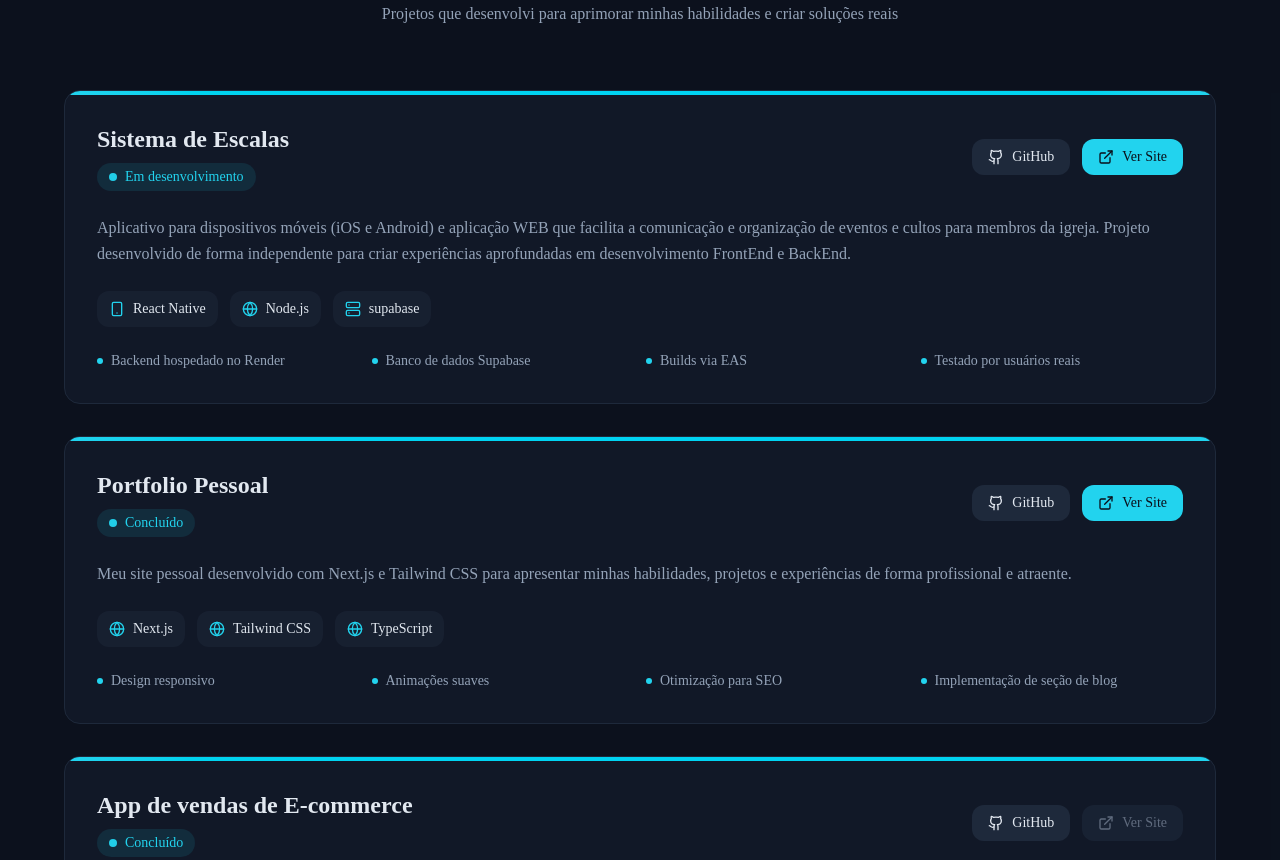
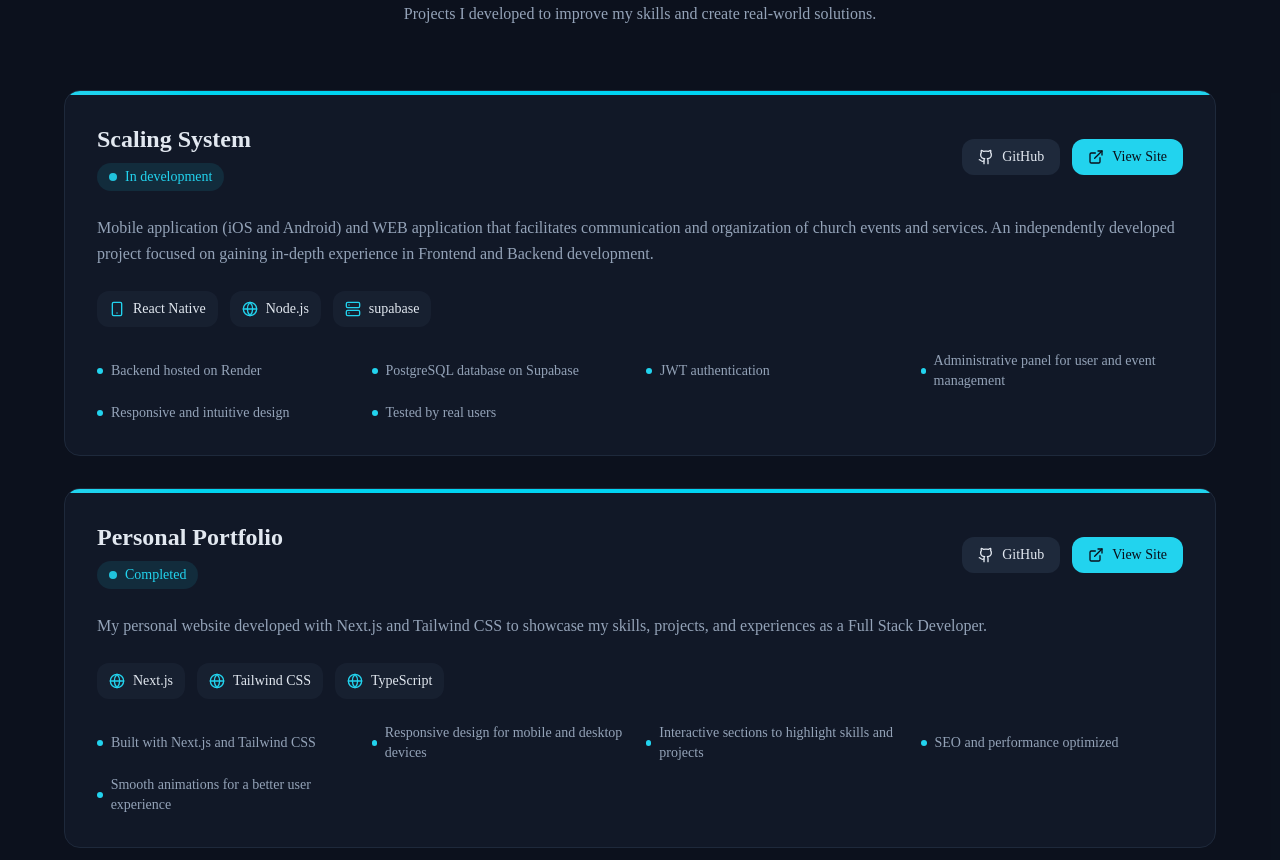
Before and after one commit to MateusJuan/Curriculo, a Next.js app: page /en in a window 1280 px wide. Shown: the part 1940-2800 px from the top of the page. Built offline with nearby package versions, Linux system fonts and the light colour scheme.

Commit message:
site 100% em inglês e portugês

```diff
--- a/components/portfolio/certificates-section.tsx
+++ b/components/portfolio/certificates-section.tsx
@@ -2,6 +2,7 @@
 
 import { Award, ExternalLink } from "lucide-react"
 import Image from "next/image"
+import { useTranslation } from "@/hooks/useTranslation"
 
 const certificates = [
   {
@@ -56,6 +57,8 @@ const certificates = [
 ]
 
 export function CertificatesSection() {
+  const { t, lang } = useTranslation()
+
   return (
     <section id="certificados" className="py-20 px-4 sm:px-6 lg:px-8 bg-card/30">
       <div className="max-w-6xl mx-auto">
@@ -67,10 +70,10 @@ export function CertificatesSection() {
             </div>
           </div>
           <h2 className="text-3xl sm:text-4xl font-bold mb-4">
-            <span className="gradient-text">Certificados</span>
+            <span className="gradient-text">{t.certificados}</span>
           </h2>
           <p className="text-muted-foreground">
-            Certificações e conquistas ao longo da minha jornada
+            {t.cert_descrcao}
           </p>
         </div>
 
--- a/components/portfolio/experience-section.tsx
+++ b/components/portfolio/experience-section.tsx
@@ -2,11 +2,16 @@
 
 import { ExternalLink, Github, Smartphone, Globe, Server } from "lucide-react"
 
-const projects = [
+import { useTranslation } from "@/hooks/useTranslation"
+
+export function ExperienceSection() {
+  const { t, lang } = useTranslation()
+
+  const projects = [
   {
-    title: "Sistema de Escalas",
+    title: t.expeciencias.Escalas.titulo,
     description:
-      "Aplicativo para dispositivos móveis (iOS e Android) e aplicação WEB que facilita a comunicação e organização de eventos e cultos para membros da igreja. Projeto desenvolvido de forma independente para criar experiências aprofundadas em desenvolvimento FrontEnd e BackEnd.",
+      t.expeciencias.Escalas.descricao,
     technologies: [
       { name: "React Native", icon: Smartphone },
       { name: "Node.js", icon: Globe },
@@ -16,19 +21,21 @@ const projects = [
       github: "https://github.com/MateusJuan/EscalasIASD",
       live: "https://escalas-web.vercel.app/"
     },
-    status: "Em desenvolvimento",
+    status: t.expeciencias.Escalas.status,
     contributors: [],
     highlights: [
-      "Backend hospedado no Render",
-      "Banco de dados Supabase",
-      "Builds via EAS",
-      "Testado por usuários reais",
+      t.expeciencias.Escalas.highlights[0],
+      t.expeciencias.Escalas.highlights[1],
+      t.expeciencias.Escalas.highlights[2],
+      t.expeciencias.Escalas.highlights[3],
+      t.expeciencias.Escalas.highlights[4],
+      t.expeciencias.Escalas.highlights[5],
     ],
   },
   {
-    title: "Portfolio Pessoal",
+    title: t.expeciencias["Portifólio Pessoal"].titulo,
     description:
-      "Meu site pessoal desenvolvido com Next.js e Tailwind CSS para apresentar minhas habilidades, projetos e experiências de forma profissional e atraente.",
+      t.expeciencias["Portifólio Pessoal"].descricao,
     technologies: [
       { name: "Next.js", icon: Globe },
       { name: "Tailwind CSS", icon: Globe },
@@ -38,19 +45,20 @@ const projects = [
       github:"https://github.com/MateusJuan/curriculo",
       live: "/"
     },
-    status: "Concluído",
+    status: t.expeciencias["Portifólio Pessoal"].status,
     contributors: [],
     highlights: [
-      "Design responsivo",
-      "Animações suaves",
-      "Otimização para SEO",
-      "Implementação de seção de blog",
+      t.expeciencias["Portifólio Pessoal"].highlights[0],
+      t.expeciencias["Portifólio Pessoal"].highlights[1],
+      t.expeciencias["Portifólio Pessoal"].highlights[2],
+      t.expeciencias["Portifólio Pessoal"].highlights[3],
+      t.expeciencias["Portifólio Pessoal"].highlights[4],
     ],
   },
   {
-    title: "App de vendas de E-commerce",
+    title: t.expeciencias["App de vendas de E-commerce"].titulo,
     description:
-      "Trabalho escolar de um aplicativo móvel para e-commerce desenvolvido com React Native, permitindo aos usuários navegar por produtos, adicionar itens ao carrinho e finalizar compras de forma intuitiva.",
+      t.expeciencias["App de vendas de E-commerce"].descricao,
     technologies: [
       { name: "React Native", icon: Smartphone },
       { name: "Node.js", icon: Globe },
@@ -60,30 +68,30 @@ const projects = [
       github: "https://github.com/onnMarket/on-Markett",
       live: null
     },
-    status: "Concluído",
+    status: t.expeciencias["App de vendas de E-commerce"].status,
     contributors: [
       {
         name: "Eliel Peixoto",
-        role: "Desenvolvedor Frontend",
+        role: t.expeciencias["App de vendas de E-commerce"].Eliel,
         github: "https://github.com/eliel-peixoto",
       },
       {
       name: "Efraim Negreiros",
-      role: "Desenvolvedor Backend",
+      role: t.expeciencias["App de vendas de E-commerce"].Efraim,
       github: "https://github.com/efraimjnegreiros",
       }
     ],
     highlights: [
-      "Backend hospedado no Render",
-      "Banco de dados Supabase",
-      "Builds via EAS",
-      "Testado por usuários reais",
+      t.expeciencias["App de vendas de E-commerce"].highlights[0],
+      t.expeciencias["App de vendas de E-commerce"].highlights[1],
+      t.expeciencias["App de vendas de E-commerce"].highlights[2],
+      t.expeciencias["App de vendas de E-commerce"].highlights[3],
     ],
   },
   {
-    title: "Quiz online de Biologia",
+    title: t.expeciencias["Quiz online de Biologia"].titulo,
     description:
-      "Projeto de quiz interativo desenvolvido para um trabalho escolar de biologia, focado em testar conhecimentos sobre a origem da vida por meio de perguntas de múltipla escolha. O quiz foi feito com criatividade e interface simples para engajar os usuários enquanto revisam conceitos importantes do currículo de biologia.",
+      t.expeciencias["Quiz online de Biologia"].descricao,
     technologies: [
       { name: "Node.js", icon: Server },
       { name: "Express.js", icon: Globe },
@@ -95,28 +103,27 @@ const projects = [
       github: "https://github.com/MateusJuan/Trabalho-de-Biologia-Quiz",
       live: "https://trabalho-de-biologia-quiz.vercel.app/"
     },
-    status: "Concluído",
+    status: t.expeciencias["Quiz online de Biologia"].status,
     contributors: [],
     highlights: [
-      "Perguntas de múltipla escolha sobre temas de biologia",
-      "Interface web interativa",
-      "Feito especificamente para trabalho escolar",
-      "Foco em criatividade e usabilidade",
+      t.expeciencias["Quiz online de Biologia"].highlights[0],
+      t.expeciencias["Quiz online de Biologia"].highlights[1],
+      t.expeciencias["Quiz online de Biologia"].highlights[2],
+      t.expeciencias["Quiz online de Biologia"].highlights[3],
+      t.expeciencias["Quiz online de Biologia"].highlights[4],
     ],
   },
 ]
-
-export function ExperienceSection() {
   return (
     <section id="experiencias" className="py-20 px-4 sm:px-6 lg:px-8 bg-card/30">
       <div className="max-w-6xl mx-auto">
         {/* Header */}
         <div className="text-center mb-16">
           <h2 className="text-3xl sm:text-4xl font-bold mb-4">
-            <span className="gradient-text">Experiências</span>
+            <span className="gradient-text">{t.expeciencias.titulo}</span>
           </h2>
           <p className="text-muted-foreground max-w-2xl mx-auto">
-            Projetos que desenvolvi para aprimorar minhas habilidades e criar soluções reais
+            {t.expeciencias.descricao}
           </p>
         </div>
 
@@ -163,7 +170,7 @@ export function ExperienceSection() {
                       className="flex items-center gap-2 px-4 py-2 bg-primary text-primary-foreground rounded-lg hover:bg-primary/90 transition-colors"
                     >
                       <ExternalLink className="w-4 h-4" />
-                      <span className="text-sm">Ver Site</span>
+                      <span className="text-sm">{t.expeciencias.ver}</span>
                     </a>
                   ) : (
                     <div
@@ -171,7 +178,7 @@ export function ExperienceSection() {
                       title="Site não disponível"
                     >
                       <ExternalLink className="w-4 h-4" />
-                      <span className="text-sm">Ver Site</span>
+                      <span className="text-sm">{t.expeciencias.ver}</span>
                     </div>
                   )}
                 </div> {/* Fecha Links */}
@@ -210,7 +217,7 @@ export function ExperienceSection() {
                 {project.contributors && project.contributors.length > 0 && (
                   <div className="mt-6">
                     <h4 className="text-sm font-semibold text-foreground mb-3">
-                      Contribuidores
+                      {t.expeciencias.Contribuidores}
                     </h4>
 
                     <div className="flex flex-wrap gap-3">
--- a/components/portfolio/footer.tsx
+++ b/components/portfolio/footer.tsx
@@ -1,6 +1,8 @@
 "use client"
 
 import { Github, Linkedin, Mail, Heart } from "lucide-react"
+import { useTranslation } from "@/hooks/useTranslation"
+
 
 const socialLinks = [
   {
@@ -22,6 +24,7 @@ const socialLinks = [
 
 export function Footer() {
   const currentYear = new Date().getFullYear()
+  const { t, lang } = useTranslation()
 
   return (
     <footer className="py-12 px-4 sm:px-6 lg:px-8 border-t border-border">
@@ -31,7 +34,7 @@ export function Footer() {
           <div className="flex flex-col items-center md:items-start gap-2">
             <span className="text-lg font-semibold gradient-text">Mateus Juan</span>
             <p className="text-sm text-muted-foreground">
-              © {currentYear} Todos os direitos reservados.
+              © {currentYear} {t.direitos}
             </p>
           </div>
 
@@ -53,9 +56,9 @@ export function Footer() {
 
           {/* Made with */}
           <div className="flex items-center gap-2 text-sm text-muted-foreground">
-            <span>Feito com</span>
+            <span>{t["Feitos com"]}</span>
             <Heart className="w-4 h-4 text-red-500 fill-red-500" />
-            <span>e muita paciência</span>
+            <span>{t["e muita paciencia."]}</span>
           </div>
         </div>
       </div>
--- a/components/portfolio/github-section.tsx
+++ b/components/portfolio/github-section.tsx
@@ -1,9 +1,12 @@
 "use client"
 
 import { Github, ExternalLink } from "lucide-react"
+import { useTranslation } from "@/hooks/useTranslation"
 
 export function GithubSection() {
+  const { t, lang } = useTranslation()
   return (
+
     <section id="github" className="py-20 px-4 sm:px-6 lg:px-8">
       <div className="max-w-6xl mx-auto">
         {/* Header */}
@@ -17,7 +20,7 @@ export function GithubSection() {
             <span className="gradient-text">GitHub Stats</span>
           </h2>
           <p className="text-muted-foreground">
-            Minhas estatísticas e contribuições no GitHub
+            {t.Github.estatisticas}
           </p>
         </div>
 
@@ -48,7 +51,7 @@ export function GithubSection() {
             className="inline-flex items-center gap-2 px-6 py-3 bg-secondary text-secondary-foreground font-medium rounded-full hover:bg-secondary/80 transition-all hover:scale-105"
           >
             <Github className="w-5 h-5" />
-            Ver perfil completo
+            {t.Github.perfil}
             <ExternalLink className="w-4 h-4" />
           </a>
         </div>
--- a/components/portfolio/header.tsx
+++ b/components/portfolio/header.tsx
@@ -23,10 +23,10 @@ export function Header({ locale }: HeaderProps) {
 const { t, lang } = useTranslation()
 
 const navItems = [
-  { label: t.inicio, href: "#inicio", icon: Home },
-  { label: t.experiencias, href: "#experiencias", icon: Briefcase },
-  { label: t.github, href: "#github", icon: Github },
-  { label: t.certificados, href: "#certificados", icon: Award },
+  { label: t.header.inicio, href: "#inicio", icon: Home },
+  { label: t.header.experiencias, href: "#experiencias", icon: Briefcase },
+  { label: t.header.github, href: "#github", icon: Github },
+  { label: t.header.certificados, href: "#certificados", icon: Award },
 ]
 
 
--- a/components/portfolio/hero-section.tsx
+++ b/components/portfolio/hero-section.tsx
@@ -44,30 +44,30 @@ export function HeroSection() {
 
         {/* Nome */}
         <h1 className="text-4xl sm:text-5xl lg:text-6xl font-bold mb-4">
-          <span className="text-foreground">{t.apresentacao}</span>{" "}
-          <span className="gradient-text glow-text">{t.nome}</span>
+          <span className="text-foreground">{t.hero_section.apresentacao}</span>{" "}
+          <span className="gradient-text glow-text">{t.hero_section.nome}</span>
         </h1>
 
         <p className="text-xl text-muted-foreground mb-6">
-          {t.cargo}
+          {t.hero_section.cargo}
         </p>
 
         <div className="flex justify-center gap-2 text-muted-foreground mb-8">
           <MapPin className="w-4 h-4 text-primary" />
           <span>
-            {age} {t.anos} • {t.pais}
+            {age} {t.hero_section.anos} • {t.hero_section.pais}
           </span>
         </div>
 
         <p className="text-lg text-muted-foreground max-w-2xl mx-auto mb-12">
-          {t.bio}
+          {t.hero_section.bio}
         </p>
 
         <a
           href="#experiencias"
           className="inline-flex items-center gap-2 px-6 py-3 bg-primary text-primary-foreground rounded-full hover:scale-105 transition"
         >
-          {t.cta}
+          {t.hero_section.cta}
           <ArrowDown className="w-4 h-4 animate-bounce" />
         </a>
       </div>
--- a/public/locales/en/common.json
+++ b/public/locales/en/common.json
@@ -1,13 +1,99 @@
 {
+
+  "header":{
+    "inicio": "Home",
+    "experiencias": "Experiences",
+    "github": "GitHub",
+    "certificados": "Certificates"
+  },
+
+  "hero_section":{
     "apresentacao": "Hi, I'm",
     "nome": "Mateus Juan",
     "cargo": "Full Stack Developer",
     "anos": "years old",
     "pais": "Brazil",
     "bio": "A developer passionate about creating amazing digital experiences. Currently focused on mobile development with React Native and backend development with Node.js.",
-  "cta": "See my projects",
-  "inicio": "Home",
-  "experiencias": "Experiences",
-  "github": "GitHub",
-  "certificados": "Certificates"
+    "cta": "See my projects"
+  },
+
+  "skils":{
+    "Estudando": "Currently studying",
+    "Linguagens": "Languages",
+    "Frameworks_Ferramentas": "Frameworks & Tools"
+  },
+
+  "expeciencias": {
+    "titulo": "Experience",
+    "descricao": "Projects I developed to improve my skills and create real-world solutions.",
+    "ver": "View Site",
+    "Contribuidores": "Contributors",
+
+    "Escalas": {
+      "titulo": "Scaling System",
+      "descricao": "Mobile application (iOS and Android) and WEB application that facilitates communication and organization of church events and services. An independently developed project focused on gaining in-depth experience in Frontend and Backend development.",
+      "status": "In development",
+      "highlights": [
+        "Backend hosted on Render",
+        "PostgreSQL database on Supabase",
+        "JWT authentication",
+        "Administrative panel for user and event management",
+        "Responsive and intuitive design",
+        "Tested by real users"
+      ]
+    },
+
+    "Portifólio Pessoal": {
+      "titulo": "Personal Portfolio",
+      "descricao": "My personal website developed with Next.js and Tailwind CSS to showcase my skills, projects, and experiences as a Full Stack Developer.",
+      "status": "Completed",
+      "highlights": [
+        "Built with Next.js and Tailwind CSS",
+        "Responsive design for mobile and desktop devices",
+        "Interactive sections to highlight skills and projects",
+        "SEO and performance optimized",
+        "Smooth animations for a better user experience"
+      ]
+    },
+
+    "App de vendas de E-commerce": {
+      "titulo": "E-commerce Sales App",
+      "descricao": "School project of a mobile e-commerce application developed with React Native, allowing users to browse products, add items to the cart, and complete purchases intuitively.",
+      "status": "Completed",
+      "highlights": [
+        "Developed with React Native",
+        "Integration with RESTful API for product and order management",
+        "User authentication",
+        "Intuitive and user-friendly design"
+      ],
+      "Eliel": "Frontend Developer",
+      "Efraim": "Backend Developer"
+    },
+
+    "Quiz online de Biologia": {
+      "titulo": "Online Biology Quiz",
+      "descricao": "School project of an online quiz developed with HTML, CSS, and JavaScript, focused on biology questions to help students test their knowledge interactively.",
+      "status": "Completed",
+      "highlights": [
+        "Developed with HTML, CSS, and JavaScript",
+        "Friendly and interactive interface",
+        "Immediate feedback on correct and incorrect answers",
+        "Scoring system to motivate users",
+        "Focus on creativity and usability"
+      ]
     }
+  },
+  "Github":{
+    "estatisticas": "My statistics and contributions on GitHub",
+    "perfil": "View Full Profile"
+  },
+
+  "certificados": "Certificates",
+  "cert_descrcao": "Certifications and achievements throughout my journey.",
+
+  "direitos": "All rights reserved.",
+  "Feitos com": "Made with",
+  "e muita paciencia.": "and lots of patience."
+
+
+}
--- a/public/locales/pt/common.json
+++ b/public/locales/pt/common.json
@@ -1,13 +1,95 @@
 {
+
+  "header":{
+    "inicio": "Início",
+    "experiencias": "Experiências",
+    "github": "GitHub",
+    "certificados": "Certificados"
+  },
+
+  "hero_section":{
     "apresentacao": "Olá, sou",
     "nome": "Mateus Juan",
     "cargo": "Desenvolvedor Full Stack",
     "anos": "anos",
     "pais": "Brasil",
     "bio": "Desenvolvedor apaixonado por criar experiências digitais incríveis. Atualmente focado em desenvolvimento mobile com React Native e backend com Node.js.",
-  "cta": "Ver meus projetos",
-  "inicio": "Início",
-  "experiencias": "Experiências",
-  "github": "GitHub",
-  "certificados": "Certificados"
+    "cta": "Veja meus projetos"
+  },
+
+  "skils":{
+    "Estudando": "Atualmente estudando",
+    "Linguagens": "Linguagens",
+    "Frameworks_Ferramentas": "Frameworks & Ferramentas"
+  },
+
+  "expeciencias":{
+    "titulo": "Experiências",
+    "descricao": " Projetos que desenvolvi para aprimorar minhas habilidades e criar soluções reais.",
+    "ver": "Ver Site",
+    "Contribuidores": "Contribuidores",
+    "Escalas":{
+      "titulo": "Sistema de Escalas",
+      "descricao": "Aplicativo para dispositivos móveis (iOS e Android) e aplicação WEB que facilita a comunicação e organização de eventos e cultos para membros da igreja. Projeto desenvolvido de forma independente para criar experiências aprofundadas em desenvolvimento FrontEnd e BackEnd.",
+      "status": "Em desenvolvimento",
+      "highlights": [
+        "Backend hospedado no Render",
+        "Banco de dados PostgreSQL no Supabase",
+        "Autenticação com JWT",
+        "Painel administrativo para gerenciamento de usuários e eventos",
+        "Design responsivo e intuitivo",
+        "Testado por usuários reais"
+      ]
+    },
+    "Portifólio Pessoal":{
+      "titulo": "Portfólio Pessoal",
+      "descricao": "Meu site pessoal desenvolvido com Next.js e Tailwind CSS para apresentar minhas habilidades, projetos e experiências como desenvolvedor Full Stack.",
+      "status": "Concluído",
+      "highlights": [
+        "Desenvolvido com Next.js e Tailwind CSS",
+        "Design responsivo para dispositivos móveis e desktop",
+        "Seções interativas para destacar habilidades e projetos",
+        "Otimizado para SEO e desempenho",
+        "Implementação de animações suaves para melhor experiência do usuário"
+      ]
+    },
+    "App de vendas de E-commerce":{
+      "titulo": "App de vendas de E-commerce",
+      "descricao": "Trabalho escolar de um aplicativo móvel para e-commerce desenvolvido com React Native, permitindo aos usuários navegar por produtos, adicionar itens ao carrinho e finalizar compras de forma intuitiva.",
+      "status": "Concluído",
+      "highlights": [
+        "Desenvolvido com React Native",
+        "Integração com API RESTful para gerenciamento de produtos e pedidos",
+        "Autenticação de usuários",
+        "Design intuitivo e fácil de usar"
+      ],
+      "Eliel": "Desenvolvedor Frontend",
+      "Efraim": "Desenvolvedor Backend"
+    },
+    "Quiz online de Biologia":{
+      "titulo": "Quiz online de Biologia",
+      "descricao": "Projeto escolar de um quiz online desenvolvido com HTML, CSS e JavaScript, focado em perguntas sobre biologia para ajudar os alunos a testarem seus conhecimentos de forma interativa.",
+      "status": "Concluído",
+      "highlights": [
+        "Desenvolvido com HTML, CSS e JavaScript",
+        "Interface amigável e interativa",
+        "Feedback imediato sobre respostas corretas e incorretas",
+        "Sistema de pontuação para motivar os usuários",
+        "Foco em criatividade e usabilidade"
+      ]
     }
+  },
+  "Github":{
+    "estatisticas":"Minhas estatísticas e contribuições no GitHub",
+    "perfil":"Ver perfil Completo"
+  },
+
+
+  "certificados": "Certificados",
+  "cert_descrcao": "Certificações e conquistas ao longo da minha jornada",
+
+  "direitos": "Todos os direitos reservados.",
+  "Feitos com": "Feito com",
+  "e muita paciencia.": "e muita paciência."
+
+}
```
Also changed, not shown: components/portfolio/skills-section.tsx (+9 -3 lines). Lines whose indentation alone changed are shown as unchanged.
